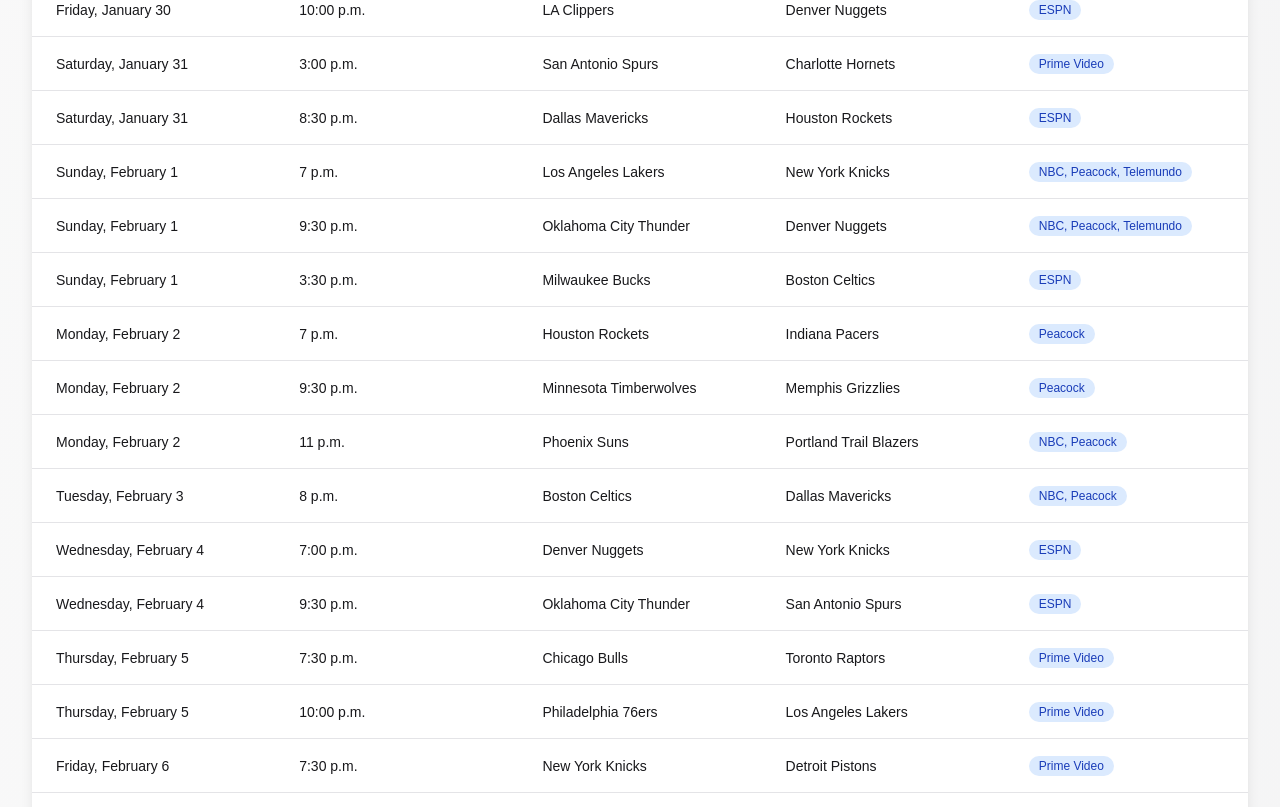
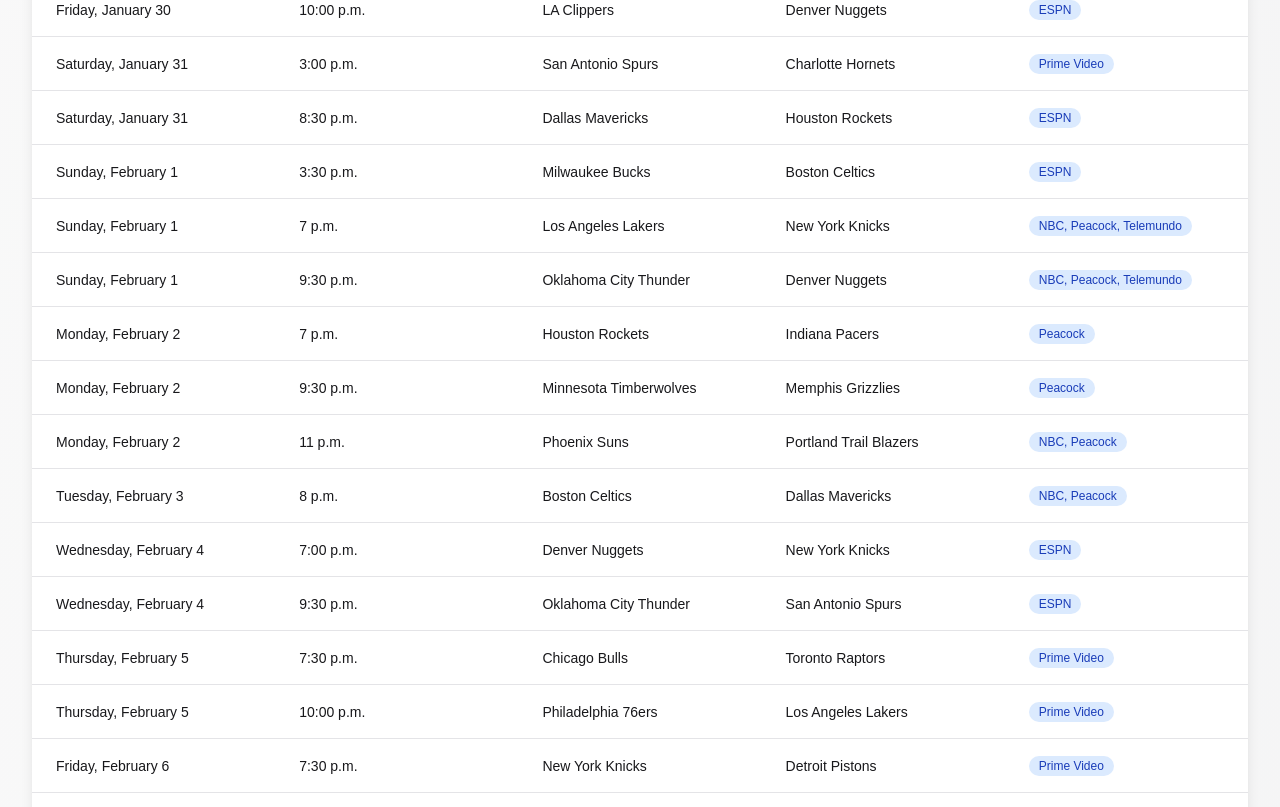
Before and after one commit to pkeahil/NBA-Schedule-Viewer, a Next.js app: page / in a window 1280 px wide. Shown: the part 7573-8380 px from the top of the page. Built offline with nearby package versions, Linux system fonts and the light colour scheme.

Commit message:
fix: correct date/time sorting in games table and today's banner
- Add secondary sort by time for games on same date
- Parse time strings (a.m./p.m.) into 24-hour format for comparison
- Ensures chronological order within same-day games
- Fixes issue where 3:30 p.m. games appeared after 7 p.m. games

```diff
--- a/src/app/components/TodaysBanner.js
+++ b/src/app/components/TodaysBanner.js
@@ -13,6 +13,17 @@
     const today = new Date();
 
     return gameDate.toDateString() === today.toDateString();
+  }).sort((a, b) => {
+    const parseTime = (timeStr) => {
+      const [time, period] = timeStr.split(' ');
+      const [hours, minutes = '0'] = time.split(':');
+      let hour24 = parseInt(hours);
+      if (period === 'p.m.' && hour24 !== 12) hour24 += 12;
+      if (period === 'a.m.' && hour24 === 12) hour24 = 0;
+      return hour24 * 60 + parseInt(minutes);
+    };
+
+    return parseTime(a.time) - parseTime(b.time);
   });
 
   if (todaysGames.length === 0) {
--- a/src/app/page.js
+++ b/src/app/page.js
@@ -34,7 +34,22 @@
       };
       const dateA = new Date(a.date + ", " + getYear(a.date));
       const dateB = new Date(b.date + ", " + getYear(b.date));
-      return dateA - dateB;
+
+      if (dateA.getTime() !== dateB.getTime()) {
+        return dateA - dateB;
+      }
+
+      // Same date, sort by time
+      const parseTime = (timeStr) => {
+        const [time, period] = timeStr.split(' ');
+        const [hours, minutes = '0'] = time.split(':');
+        let hour24 = parseInt(hours);
+        if (period === 'p.m.' && hour24 !== 12) hour24 += 12;
+        if (period === 'a.m.' && hour24 === 12) hour24 = 0;
+        return hour24 * 60 + parseInt(minutes);
+      };
+
+      return parseTime(a.time) - parseTime(b.time);
     });
     setData(parsedData);
   }, []);
```
